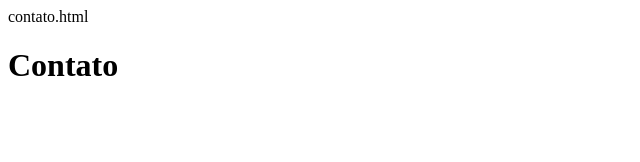
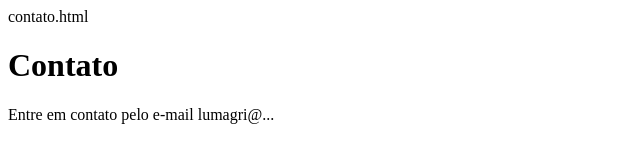
Before and after one commit to lumagri/Git_GitHub_learning, a plain HTML site: page contato.html in a window 1280 px wide. Shown: the whole page, without its empty margins (0-640 px from the left). Drawn offline with Linux system fonts and the light colour scheme.

Commit message:
Adicionando o Email dos contatos

```diff
--- a/contato.html
+++ b/contato.html
@@ -9,6 +9,7 @@ contato.html
 </head>
 <body>
    <h1>Contato</h1>
+   <p> Entre em contato pelo e-mail lumagri@...</p>
    <script src="app.js"></script>
 </body>
 </html>
```
